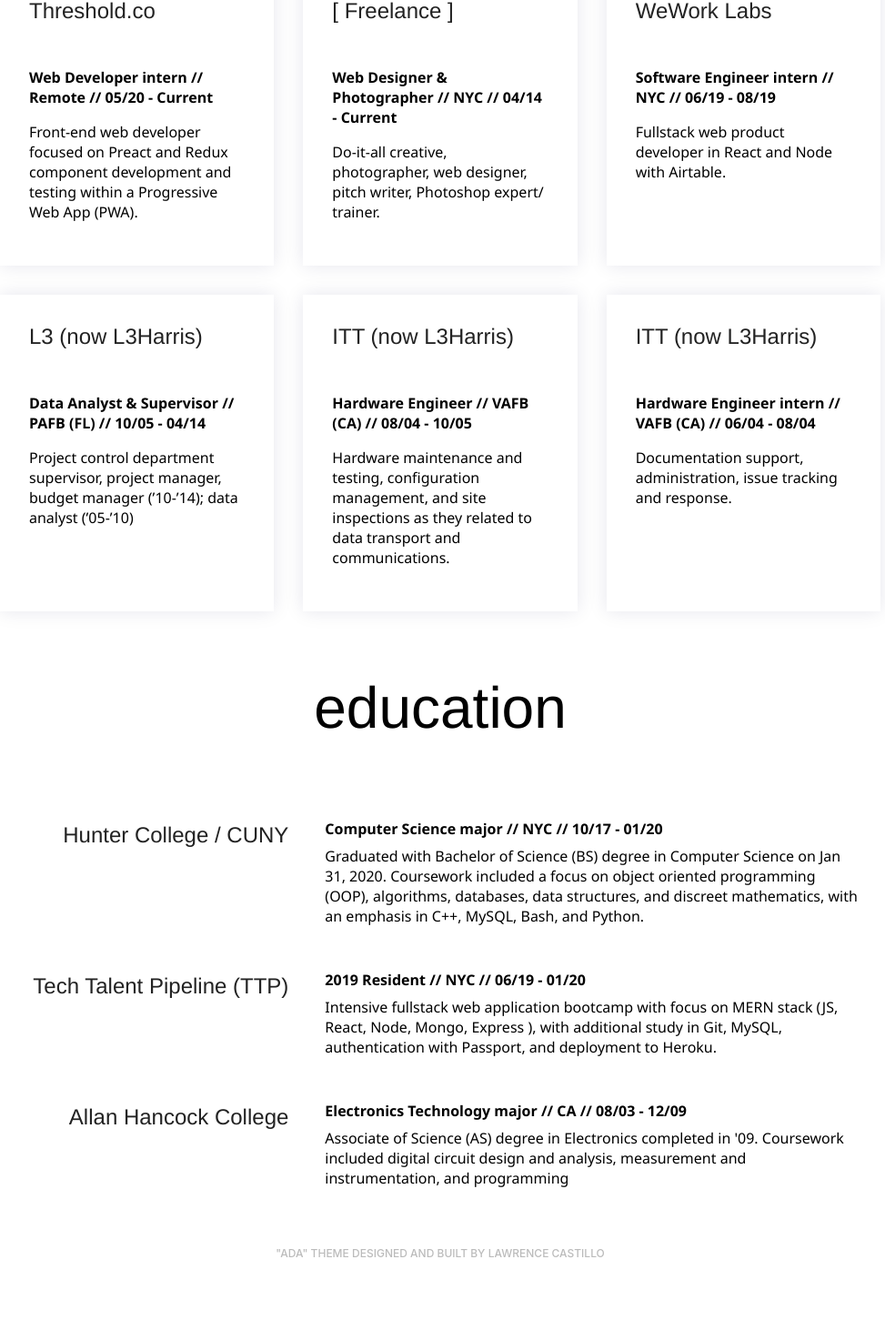
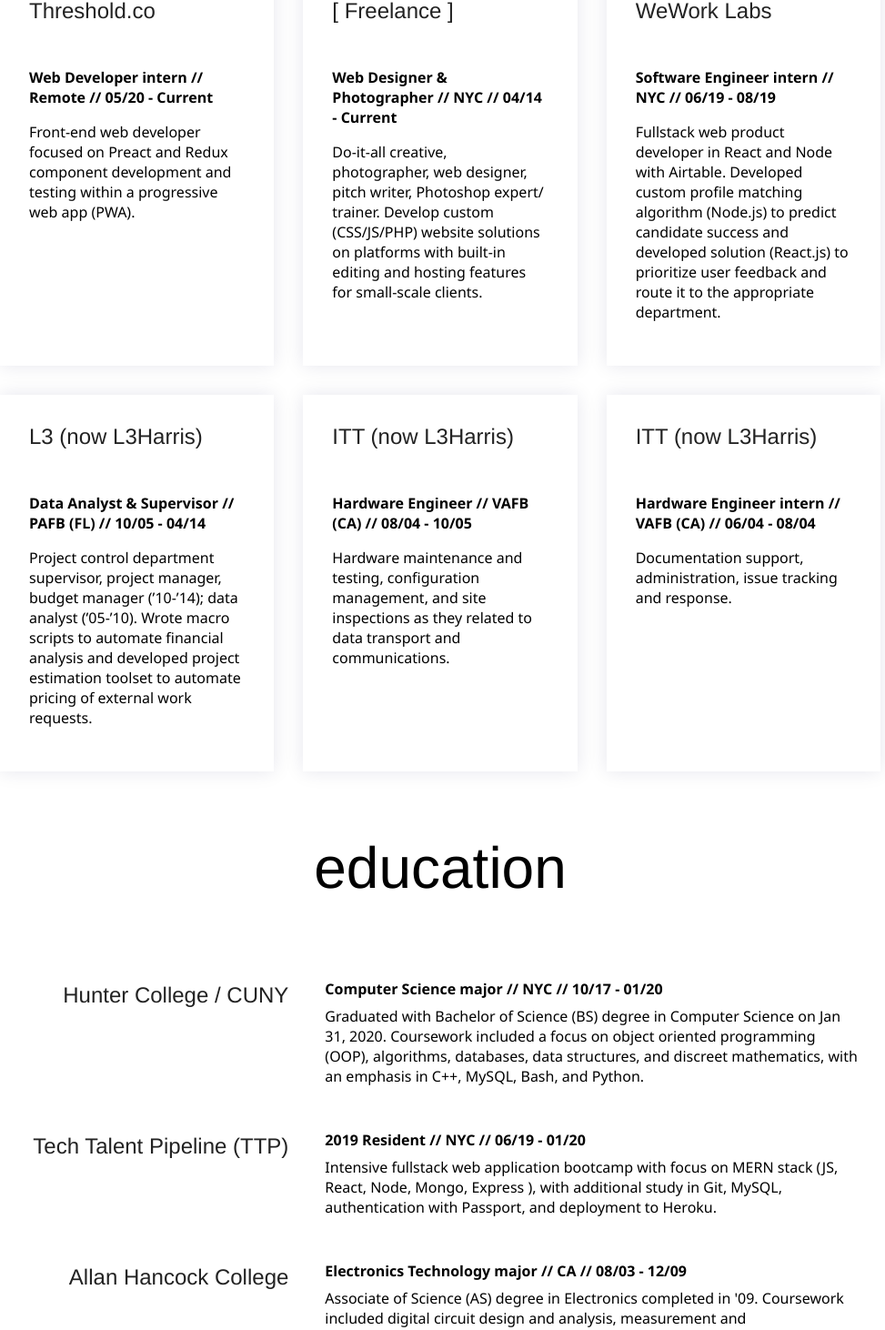
Before and after one commit to LawrenceCastillo/ada-theme-react-template, a React (Create React App) app: page / in a window 1280 px wide. Shown: the part 2407-3869 px from the top of the page at 91% size, without its empty margins (156-1129 px from the left). Before the commit the page ends 3822 px from the top, so only its background shows below. Built offline with nearby package versions, Linux system fonts and the light colour scheme.

Commit message:
supplements data and improves on css spacing

```diff
--- a/src/index.css
+++ b/src/index.css
@@ -225,7 +225,7 @@
 
 /* Footer */
 .footer {
-  margin: 4em 0 2.5em 0;
+  margin: 8em 0 2.5em 0;
   text-align: center;
   text-transform: uppercase;
   font-weight: 500;
--- a/src/info.js
+++ b/src/info.js
@@ -46,7 +46,7 @@
           location: 'Remote',
           timeframe: '05/20 - Current',
           role: 'Web Developer intern',
-          description: 'Front-end web developer focused on Preact and Redux component development and testing within a Progressive Web App (PWA).',
+          description: 'Front-end web developer focused on Preact and Redux component development and testing within a progressive web app (PWA).',
         },
         {
           id: 2,
@@ -56,7 +56,7 @@
           location: 'NYC',
           timeframe: '04/14 - Current',
           role: 'Web Designer & Photographer',
-          description: 'Do-it-all creative, photographer, web designer, pitch writer, Photoshop expert/ trainer.',
+          description: 'Do-it-all creative, photographer, web designer, pitch writer, Photoshop expert/ trainer. Develop custom (CSS/JS/PHP) website solutions on platforms with built-in editing and hosting features for small-scale clients.',
         },
         {
           id: 3,
@@ -66,7 +66,7 @@
           location: 'NYC',
           timeframe: '06/19 - 08/19',
           role: 'Software Engineer intern',
-          description: 'Fullstack web product developer in React and Node with Airtable.',
+          description: 'Fullstack web product developer in React and Node with Airtable. Developed custom profile matching algorithm (Node.js) to predict candidate success and developed solution (React.js) to prioritize user feedback and route it to the appropriate department.',
         },
         {
           id: 4,
@@ -76,7 +76,7 @@
           location: 'PAFB (FL)',
           timeframe: '10/05 - 04/14',
           role: 'Data Analyst & Supervisor',
-          description: 'Project control department supervisor, project manager, budget manager (’10-’14); data analyst (’05-’10)',
+          description: 'Project control department supervisor, project manager, budget manager (’10-’14); data analyst (’05-’10). Wrote macro scripts to automate financial analysis and developed project estimation toolset to automate pricing of external work requests.',
         },
         {
           id: 5,
```
